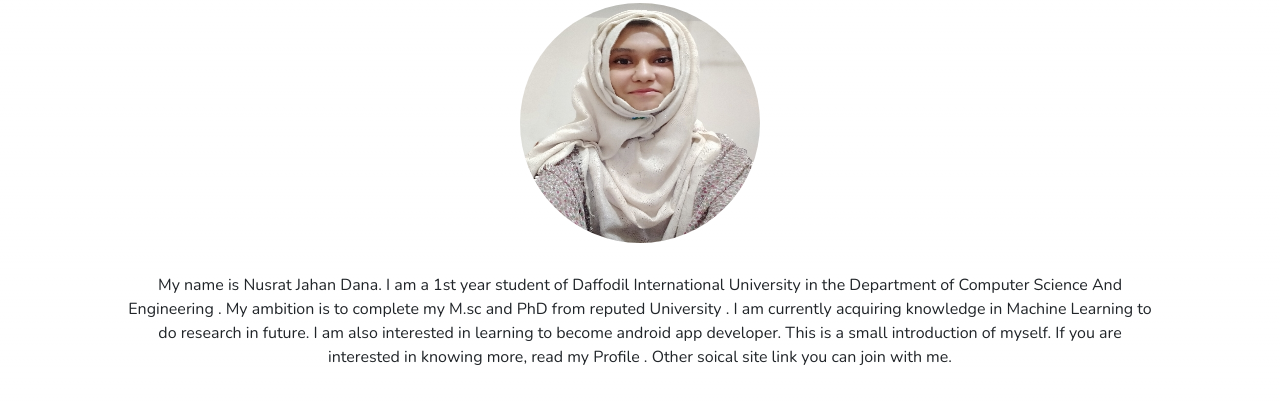
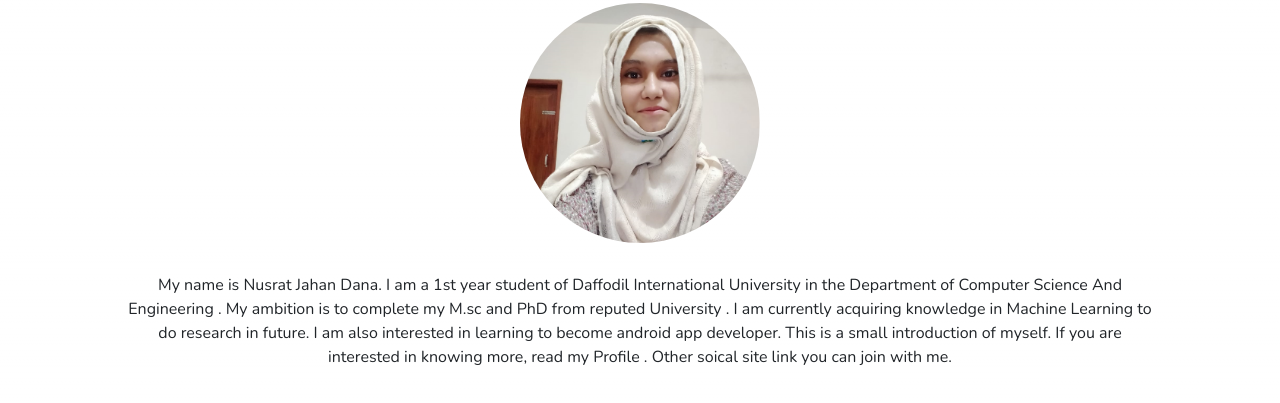
Before and after one commit to StrikerX0X/potrty, a plain HTML site: page index.html in a window 1280 px wide. Shown: the part 723-1126 px from the top of the page. Drawn offline with nearby package versions, Linux system fonts and the light colour scheme.

Commit message:
Update index.html

```diff
--- a/index.html
+++ b/index.html
@@ -29,7 +29,7 @@
 	<!-- about me section -->
 	<section class="about container-fluid" id="about">
 		<h2>About</h2>
-		<img class="profile-img" src="images/me1.jpg" alt="Nusrat">
+		<img class="profile-img" src="images/Screenshot (71).png" alt="Nusrat">
 		<p>My name is Nusrat Jahan Dana. I am a 1st year student of Daffodil International University in the Department of Computer Science And Engineering . My ambition is to complete my M.sc and PhD from reputed University . I am currently acquiring knowledge in Machine Learning to do research in future. I am also interested in  learning to become android app developer.
 
 			This is a small introduction of myself. If you are interested in knowing more, read my Profile . Other soical site link you can join with me.
```
